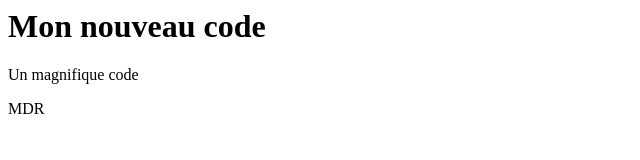
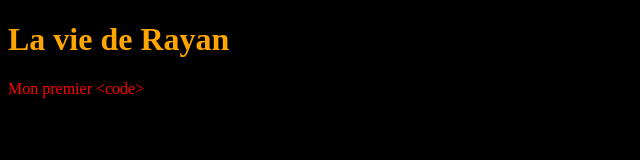
Before and after one commit to rayan-trigger/premier-code, a plain HTML site: page premier-code.html in a window 1280 px wide. Shown: the whole page, without its empty margins (0-640 px from the left). Drawn offline with Linux system fonts and the light colour scheme.

Commit message:
tout va bien

```diff
--- /dev/null
+++ b/main.css
@@ -0,0 +1,8 @@
+body{
+    color: red;
+    background:black;
+    border:white;
+}
+h1{
+    color:orange;
+}
--- a/premier-code.html
+++ b/premier-code.html
@@ -1,3 +1,28 @@
-<h1>Mon nouveau code</h1>
-<p>Un magnifique code</p>
-<p>MDR</p>
+<!DOCTYPE html>
+<html lang="fr"> <!-- précise la langue du contenu de la page -->
+<head>
+    <!-- Jeu de caractères utilisé pour l'encodage du fichier HTML -->
+    <meta charset="UTF-8">
+
+    <!-- Très important !!! Bloque le zoom automatique sur smartphones -->
+    <meta name="viewport" content="width=device-width, initial-scale=1.0">
+
+    <!-- Titre de la page -->
+    <title>Steve Fallet | Mon 1er code</title>
+
+    <!-- Auteur -->
+    <meta name="author" content="Laure Dinateur">
+
+    <!-- Favicons : icône de la page dans plusieurs tailles et formats -->
+    <link rel="apple-touch-icon" sizes="180x180" href="./apple-touch-icon.png">
+    <link rel="icon" type="image/png" sizes="32x32" href="./favicon-32x32.png">
+    <link rel="icon" type="image/png" sizes="16x16" href="./favicon-16x16.png">
+    <link rel="manifest" href="./site.webmanifest">
+    <!-- Style CSS -->
+    <link rel="stylesheet" href="main.css">
+</head>
+<body>
+<h1>La vie de Rayan</h1>
+<p>Mon premier &lt;code&gt;</p>
+</body>
+</html>
```
